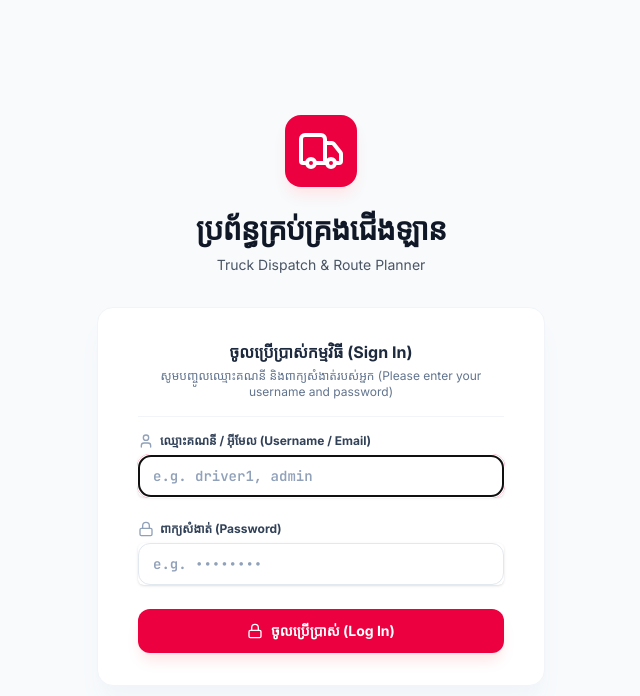
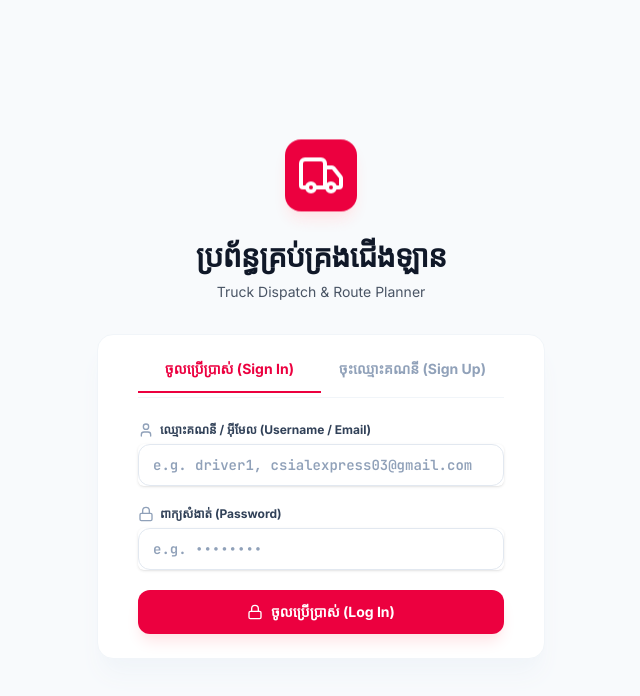
Before and after one commit to rathydragon/Truck-Dispatch-and-Route-Planner, a React (Vite) app: page / in a window 1280 px wide. Shown: the top 696 px of the page, without its empty margins (319-959 px from the left). Built offline with nearby package versions, Linux system fonts and the light colour scheme; no server answers; a web font is replaced by a local one.

Commit message:
feat: add custom user registration functionality
Implement registration UI and logic in AuthScreen, allowing new users to create accounts and sync data with Google Sheets.

```diff
--- a/src/App.tsx
+++ b/src/App.tsx
@@ -1091,6 +1091,26 @@ export default function App() {
           } catch (e) {}
           setCurrentUser({ email: role.email, name: role.name, role: role.role });
           localStorage.setItem('truck_dispatch_current_user', JSON.stringify({ email: role.email, name: role.name, role: role.role }));
+        }}
+        onRegisterCustom={async (role) => {
+          const exists = userRoles.some(
+            (r) => r.email.trim().toLowerCase() === role.email.trim().toLowerCase()
+          );
+          if (exists) {
+            throw new Error('ឈ្មោះគណនី ឬអ៊ីមែលនេះមានរួចហើយ! (This username/email already exists!)');
+          }
+          const updatedRoles = [...userRoles, role];
+          setUserRoles(updatedRoles);
+
+          const cachedToken = token || localStorage.getItem('truck_dispatch_google_access_token');
+          const cachedSheetId = spreadsheetId || localStorage.getItem('truck_dispatch_spreadsheet_id');
+          if (cachedToken && cachedSheetId) {
+            try {
+              await syncUserRolesData(cachedToken, cachedSheetId, updatedRoles);
+            } catch (e) {
+              console.error('Failed to sync registered user to sheets:', e);
+            }
+          }
         }}
       />
     );
--- a/src/components/AuthScreen.tsx
+++ b/src/components/AuthScreen.tsx
@@ -5,15 +5,28 @@ import { Truck, Lock, User } from 'lucide-react';
 interface AuthScreenProps {
   userRoles: UserRole[];
   onLoginCustom: (role: UserRole) => void;
+  onRegisterCustom?: (role: UserRole) => Promise<void>;
 }
 
 export default function AuthScreen({
   userRoles,
   onLoginCustom,
+  onRegisterCustom,
 }: AuthScreenProps) {
+  const [activeTab, setActiveTab] = useState<'login' | 'register'>('login');
+
+  // Login State
   const [username, setUsername] = useState('');
   const [password, setPassword] = useState('');
+
+  // Register State
+  const [regUsername, setRegUsername] = useState('');
+  const [regFullName, setRegFullName] = useState('');
+  const [regPassword, setRegPassword] = useState('');
+  const [regConfirmPassword, setRegConfirmPassword] = useState('');
+
   const [loginError, setLoginError] = useState<string | null>(null);
+  const [loading, setLoading] = useState(false);
 
   const handleCustomLogin = (e: React.FormEvent) => {
     e.preventDefault();
@@ -54,10 +67,69 @@ export default function AuthScreen({
     onLoginCustom(foundRole);
   };
 
+  const handleCustomRegister = async (e: React.FormEvent) => {
+    e.preventDefault();
+    setLoginError(null);
+
+    const uName = regUsername.trim().toLowerCase();
+    const uFullName = regFullName.trim();
+    const uPass = regPassword.trim();
+    const uConfirm = regConfirmPassword.trim();
+
+    if (!uName || !uFullName || !uPass || !uConfirm) {
+      setLoginError('សូមបំពេញព័ត៌មានឱ្យបានគ្រប់គ្រាន់! (Please fill in all fields!)');
+      return;
+    }
+
+    if (uName === 'admin') {
+      setLoginError('មិនអាចប្រើឈ្មោះគណនី "admin" បានទេ! (Cannot use "admin" as username!)');
+      return;
+    }
+
+    if (uPass.length < 3) {
+      setLoginError('ពាក្យសំងាត់ត្រូវមានយ៉ាងហោចណាស់ ៣ តួអក្សរ! (Password must be at least 3 characters!)');
+      return;
+    }
+
+    if (uPass !== uConfirm) {
+      setLoginError('ពាក្យសំងាត់ទាំងពីរមិនដូចគ្នាទេ! (Passwords do not match!)');
+      return;
+    }
+
+    // Check duplicate
+    const exists = userRoles.some(r => r.email.trim().toLowerCase() === uName);
+    if (exists) {
+      setLoginError('ឈ្មោះគណនី ឬអ៊ីមែលនេះមានរួចហើយ! (This username/email is already registered!)');
+      return;
+    }
+
+    const newRole: UserRole = {
+      email: regUsername.trim(),
+      name: uFullName,
+      role: 'Standard',
+      password: uPass,
+    };
+
+    setLoading(false);
+    if (onRegisterCustom) {
+      setLoading(true);
+      try {
+        await onRegisterCustom(newRole);
+        onLoginCustom(newRole);
+      } catch (err: any) {
+        setLoginError(err.message || 'ការចុះឈ្មោះមិនបានសម្រេច! (Registration failed!)');
+      } finally {
+        setLoading(false);
+      }
+    } else {
+      onLoginCustom(newRole);
+    }
+  };
+
   return (
     <div id="auth-screen" className="min-h-screen bg-slate-50 flex flex-col justify-center py-12 sm:px-6 lg:px-8 text-left">
       <div className="sm:mx-auto sm:w-full sm:max-w-md">
-        <div className="flex justify-center">
+        <div className="flex justify-center animate-bounce">
           <div className="p-3 bg-rose-600 rounded-2xl shadow-lg shadow-rose-100">
             <Truck className="h-12 w-12 text-white" />
           </div>
@@ -71,25 +143,47 @@ export default function AuthScreen({
       </div>
 
       <div className="mt-8 sm:mx-auto sm:w-full sm:max-w-md px-4 sm:px-0">
-        <div className="bg-white py-8 px-4 shadow-xl shadow-slate-100 sm:rounded-2xl sm:px-10 border border-slate-100">
+        <div className="bg-white py-6 px-4 shadow-xl shadow-slate-100 sm:rounded-2xl sm:px-10 border border-slate-100">
 
-          {/* Main Credentials Login Form */}
-          <form onSubmit={handleCustomLogin} className="space-y-6">
-            <div className="text-center border-b border-slate-100 pb-4 mb-4">
-              <h3 className="text-base font-bold text-slate-800">
-                ចូលប្រើប្រាស់កម្មវិធី (Sign In)
-              </h3>
-              <p className="text-xs text-slate-500 mt-1">
-                សូមបញ្ចូលឈ្មោះគណនី និងពាក្យសំងាត់របស់អ្នក (Please enter your username and password)
-              </p>
+          {/* Tab Switcher */}
+          <div className="flex border-b border-slate-100 mb-6 pb-1">
+            <button
+              onClick={() => {
+                setActiveTab('login');
+                setLoginError(null);
+              }}
+              className={`flex-1 pb-3 text-center text-sm font-bold border-b-2 transition-all cursor-pointer ${
+                activeTab === 'login'
+                  ? 'border-rose-600 text-rose-600'
+                  : 'border-transparent text-slate-400 hover:text-slate-600'
+              }`}
+            >
+              ចូលប្រើប្រាស់ (Sign In)
+            </button>
+            <button
+              onClick={() => {
+                setActiveTab('register');
+                setLoginError(null);
+              }}
+              className={`flex-1 pb-3 text-center text-sm font-bold border-b-2 transition-all cursor-pointer ${
+                activeTab === 'register'
+                  ? 'border-rose-600 text-rose-600'
+                  : 'border-transparent text-slate-400 hover:text-slate-600'
+              }`}
+            >
+              ចុះឈ្មោះគណនី (Sign Up)
+            </button>
           </div>
 
           {loginError && (
-              <div className="rounded-lg bg-red-50 p-3.5 border border-red-100 text-xs text-red-700 font-semibold leading-relaxed">
+            <div className="rounded-lg bg-red-50 p-3.5 border border-red-100 text-xs text-red-700 font-semibold leading-relaxed mb-4">
               {loginError}
             </div>
           )}
 
+          {activeTab === 'login' ? (
+            /* Login Form */
+            <form onSubmit={handleCustomLogin} className="space-y-5">
               <div>
                 <label className="block text-xs font-bold text-slate-700 mb-1.5 flex items-center gap-1.5">
                   <User className="h-4 w-4 text-slate-400" />
@@ -99,8 +193,7 @@ export default function AuthScreen({
                   <input
                     type="text"
                     required
-                  autoFocus
-                  placeholder="e.g. driver1, admin"
+                    placeholder="e.g. driver1, csialexpress03@gmail.com"
                     value={username}
                     onChange={(e) => setUsername(e.target.value)}
                     className="w-full px-3.5 py-2.5 border border-slate-200 rounded-xl text-sm bg-white focus:ring-1 focus:ring-rose-500 font-mono font-semibold text-slate-800 placeholder:text-slate-400"
@@ -127,12 +220,95 @@ export default function AuthScreen({
 
               <button
                 type="submit"
-              className="w-full py-3 px-4 bg-rose-600 hover:bg-rose-700 text-white rounded-xl text-sm font-bold shadow-lg shadow-rose-100 transition-all duration-150 cursor-pointer flex items-center justify-center gap-2"
+                disabled={loading}
+                className="w-full py-3 px-4 bg-rose-600 hover:bg-rose-700 disabled:bg-rose-400 text-white rounded-xl text-sm font-bold shadow-lg shadow-rose-100 transition-all duration-150 cursor-pointer flex items-center justify-center gap-2"
               >
                 <Lock className="h-4 w-4" />
                 <span>ចូលប្រើប្រាស់ (Log In)</span>
               </button>
             </form>
+          ) : (
+            /* Registration Form */
+            <form onSubmit={handleCustomRegister} className="space-y-4">
+              <div>
+                <label className="block text-xs font-bold text-slate-700 mb-1.5 flex items-center gap-1.5">
+                  <User className="h-4 w-4 text-slate-400" />
+                  ឈ្មោះគណនី / អ៊ីមែល (Username / Email)
+                </label>
+                <input
+                  type="text"
+                  required
+                  placeholder="e.g. csialexpress03@gmail.com"
+                  value={regUsername}
+                  onChange={(e) => setRegUsername(e.target.value)}
+                  className="w-full px-3.5 py-2.5 border border-slate-200 rounded-xl text-sm bg-white focus:ring-1 focus:ring-rose-500 font-mono font-semibold text-slate-800 placeholder:text-slate-400"
+                />
+              </div>
+
+              <div>
+                <label className="block text-xs font-bold text-slate-700 mb-1.5 flex items-center gap-1.5">
+                  <User className="h-4 w-4 text-slate-400" />
+                  ឈ្មោះពេញរបស់អ្នកប្រើប្រាស់ (Full Name)
+                </label>
+                <input
+                  type="text"
+                  required
+                  placeholder="e.g. សុខ ផានិត (Sokh Phanit)"
+                  value={regFullName}
+                  onChange={(e) => setRegFullName(e.target.value)}
+                  className="w-full px-3.5 py-2.5 border border-slate-200 rounded-xl text-sm bg-white focus:ring-1 focus:ring-rose-500 font-semibold text-slate-800 placeholder:text-slate-400"
+                />
+                <p className="text-[10px] text-slate-400 mt-1">
+                  * គណនីថ្មីនឹងទទួលបានសិទ្ធិ Standard (សិទ្ធិមើលជើងឡាន និងកក់ទំនិញ)
+                </p>
+              </div>
+
+              <div>
+                <label className="block text-xs font-bold text-slate-700 mb-1.5 flex items-center gap-1.5">
+                  <Lock className="h-4 w-4 text-slate-400" />
+                  ពាក្យសំងាត់ (Password)
+                </label>
+                <input
+                  type="password"
+                  required
+                  placeholder="យ៉ាងហោចណាស់ ៣ តួ"
+                  value={regPassword}
+                  onChange={(e) => setRegPassword(e.target.value)}
+                  className="w-full px-3.5 py-2.5 border border-slate-200 rounded-xl text-sm bg-white focus:ring-1 focus:ring-rose-500 font-mono font-semibold text-slate-800 placeholder:text-slate-400"
+                />
+              </div>
+
+              <div>
+                <label className="block text-xs font-bold text-slate-700 mb-1.5 flex items-center gap-1.5">
+                  <Lock className="h-4 w-4 text-slate-400" />
+                  បញ្ជាក់ពាក្យសំងាត់ (Confirm Password)
+                </label>
+                <input
+                  type="password"
+                  required
+                  placeholder="បញ្ជាក់ពាក្យសំងាត់ម្តងទៀត"
+                  value={regConfirmPassword}
+                  onChange={(e) => setRegConfirmPassword(e.target.value)}
+                  className="w-full px-3.5 py-2.5 border border-slate-200 rounded-xl text-sm bg-white focus:ring-1 focus:ring-rose-500 font-mono font-semibold text-slate-800 placeholder:text-slate-400"
+                />
+              </div>
+
+              <button
+                type="submit"
+                disabled={loading}
+                className="w-full py-3 px-4 bg-rose-600 hover:bg-rose-700 disabled:bg-rose-400 text-white rounded-xl text-sm font-bold shadow-lg shadow-rose-100 transition-all duration-150 cursor-pointer flex items-center justify-center gap-2 mt-2"
+              >
+                {loading ? (
+                  <span>កំពុងចុះឈ្មោះ... (Registering...)</span>
+                ) : (
+                  <>
+                    <Lock className="h-4 w-4" />
+                    <span>ចុះឈ្មោះ និងចូលប្រើប្រាស់ (Register & Log In)</span>
+                  </>
+                )}
+              </button>
+            </form>
+          )}
 
         </div>
       </div>
```
Lines whose indentation alone changed are shown as unchanged.
